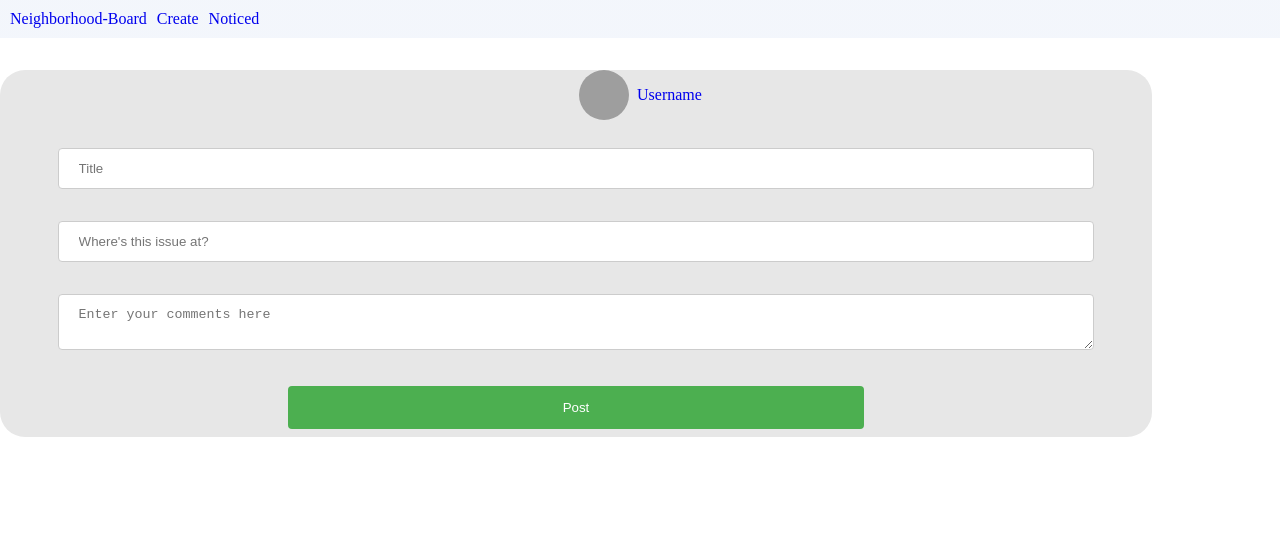
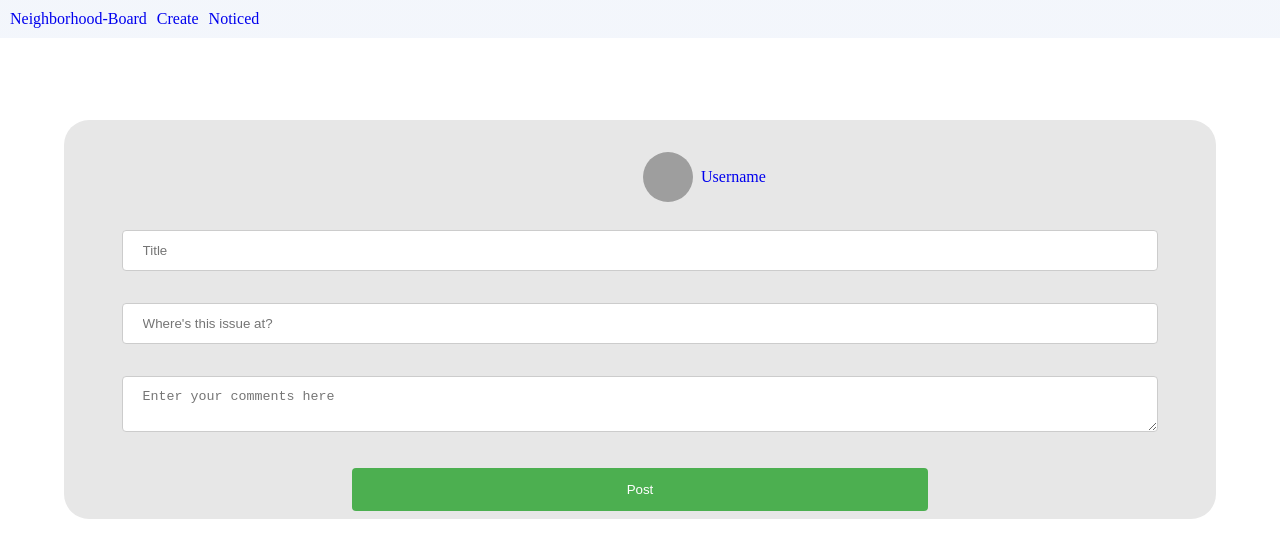
Before and after one commit to schan523/neighborhood-board, a React (Vite) app: page /create in a window 1280 px wide. Shown: the top 558 px of the page. Built offline with nearby package versions, Linux system fonts and the light colour scheme; grey boxes are pictures that could not be loaded.

Commit message:
class -> classname centered create wrapper

```diff
--- a/src/components/Create.css
+++ b/src/components/Create.css
@@ -5,9 +5,9 @@
     background-color:rgb(231, 231, 231);
     border-radius: 25px;
     width: 90%;
-    /* position: absolute;
+    position: absolute;
     top: 15%;
-    left: 5%; */
+    left: 5%;
 }
 .social-media-header{
     margin-top: 2em;
--- a/src/components/Create.tsx
+++ b/src/components/Create.tsx
@@ -3,9 +3,9 @@ import './Create.css'
 export default function Create() {
     return (
         <div id = 'createFeed'>
-            <div class= 'social-media-wrapper'>
-                <div class = 'social-media-header'>
-                    <a href ='#' ><img class = 'imgProfile' src = 'https://www.shutterstock.com/image-vector/vector-flat-illustration-grayscale-avatar-600nw-2281862025.jpg' alt =''/> <span><p class ='username'>Username</p></span></a>
+            <div className= 'social-media-wrapper'>
+                <div className = 'social-media-header'>
+                    <a href ='#' ><img className = 'imgProfile' src = 'https://www.shutterstock.com/image-vector/vector-flat-illustration-grayscale-avatar-600nw-2281862025.jpg' alt =''/> <span><p class ='username'>Username</p></span></a>
                 {/* should be a user name here. when you click on the profile image it links you the creator's post history */}
                 </div>
                 <div id = 'social-media-create'>
@@ -17,7 +17,7 @@ export default function Create() {
                         <button type="submit">Post</button>
                     </form>
                 </div>
-                <div class = 'social-media-footer'>
+                <div className = 'social-media-footer'>
                 </div>
             </div>
         </div>
--- a/src/components/Home.tsx
+++ b/src/components/Home.tsx
@@ -14,7 +14,7 @@ export default function Home() {
             <div id = 'main'>
                 <div id='feed'>
                     <p>cards will go here</p>
-                    <div class= 'social-media-wrapper'>
+                    <div className= 'social-media-post-wrapper'>
 
                     </div>
 
```
